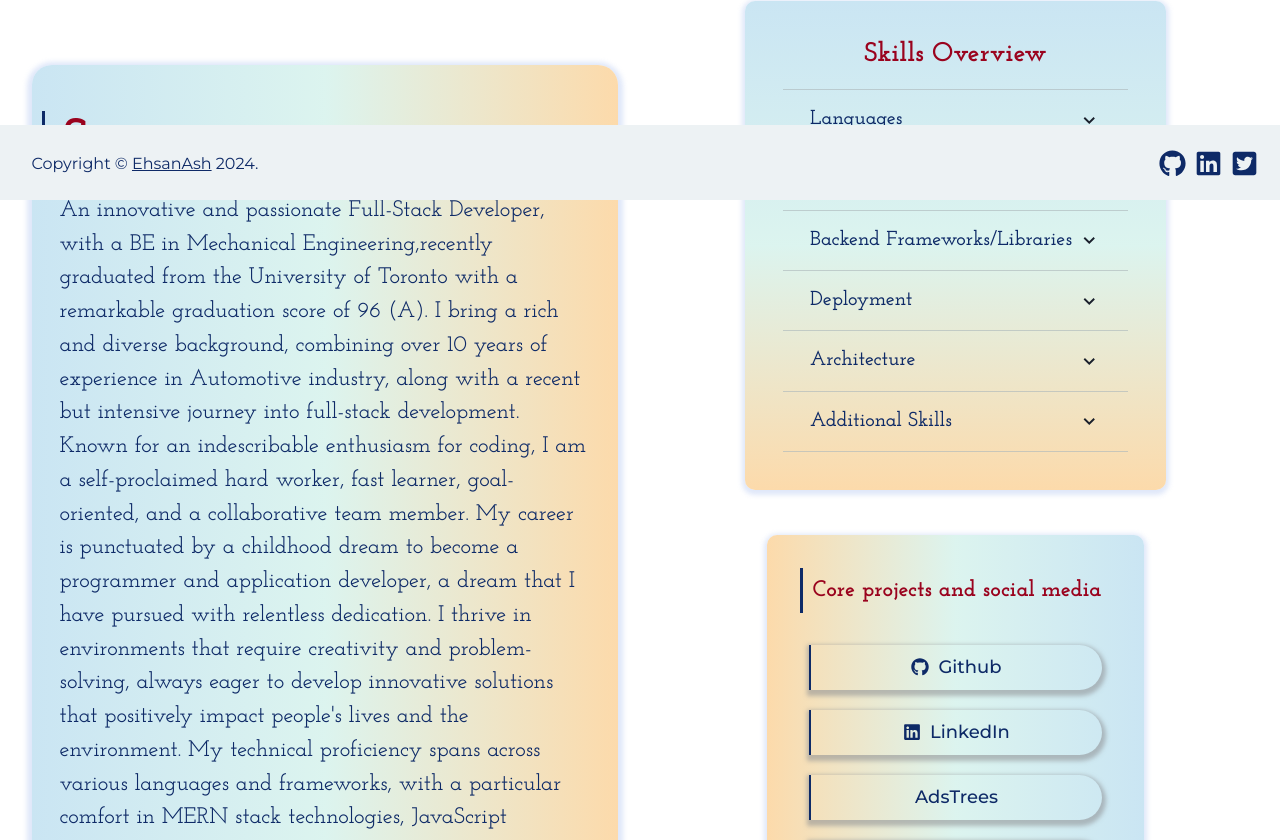
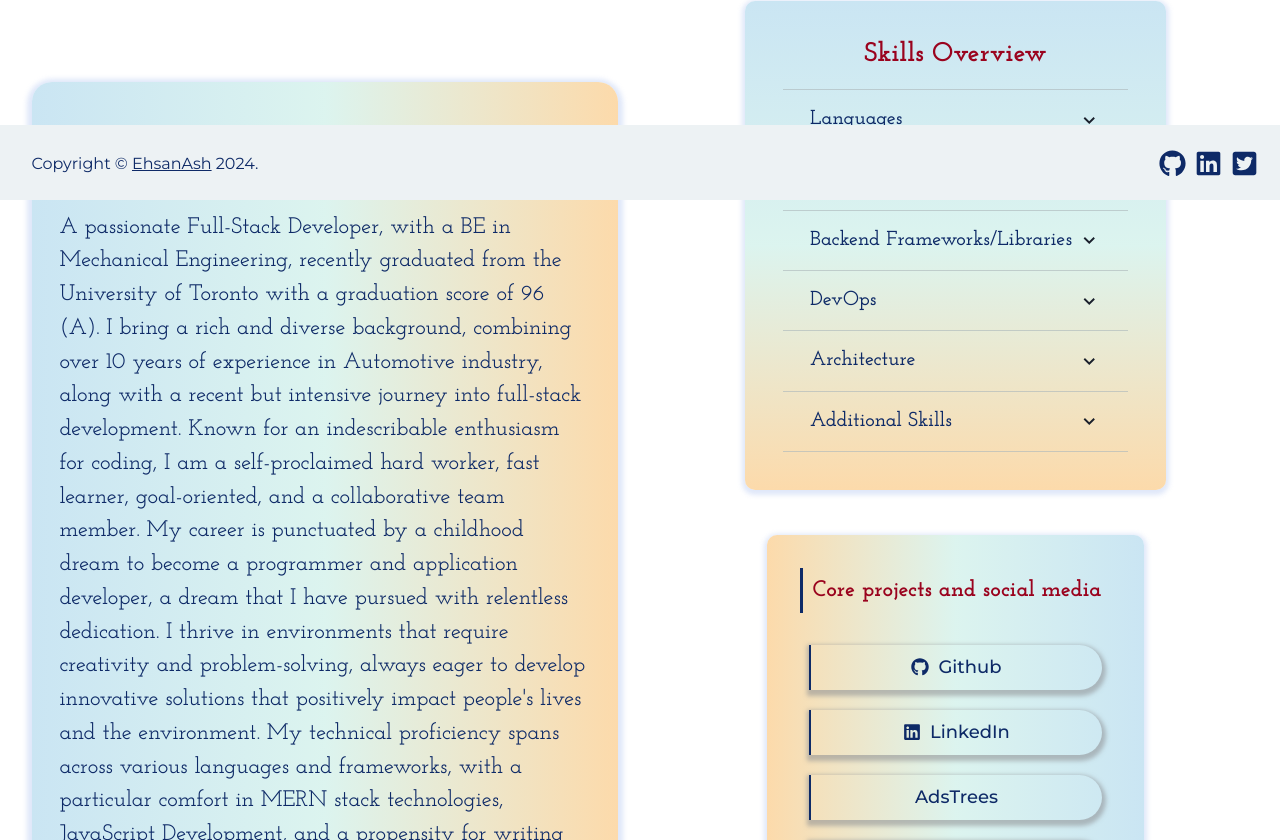
Before and after one commit to EhsanAsh/EhsanAsh-Portfolio, a React (Vite) app: page /portfolio in a window 1280 px wide. Shown: the part 600-1440 px from the top of the page. Built offline with nearby package versions, Linux system fonts and the light colour scheme; a web font is replaced by a local one.

Commit message:
fix: Update resume details, enhance skill list terminology, and refine portfolio summary

```diff
--- a/src/components/skillList/index.jsx
+++ b/src/components/skillList/index.jsx
@@ -27,7 +27,7 @@ import {
 	language,
 	frontend,
 	backend,
-	deploy,
+	devops,
 	architecture,
 	additional,
 } from '../../utils/listData';
@@ -110,7 +110,7 @@ const SkillList = () => {
 				{renderSkillSection('Languages', language)}
 				{renderSkillSection('Frontend Frameworks/Libraries', frontend)}
 				{renderSkillSection('Backend Frameworks/Libraries', backend)}
-				{renderSkillSection('Deployment', deploy)}
+				{renderSkillSection('DevOps', devops)}
 				{renderSkillSection('Architecture', architecture)}
 				{renderSkillSection('Additional Skills', additional)}
 			</Accordion>
--- a/src/pages/Portfolio.jsx
+++ b/src/pages/Portfolio.jsx
@@ -53,9 +53,9 @@ const Portfolio = () => {
 						Summary
 					</Heading>
 					<Text p={4}>
-						An innovative and passionate Full-Stack Developer, with a BE in
-						Mechanical Engineering,recently graduated from the University of
-						Toronto with a remarkable graduation score of 96 (A). I bring a rich
+						A passionate Full-Stack Developer, with a BE in
+						Mechanical Engineering, recently graduated from the University of
+						Toronto with a graduation score of 96 (A). I bring a rich
 						and diverse background, combining over 10 years of experience in
 						Automotive industry, along with a recent but intensive journey into
 						full-stack development. Known for an indescribable enthusiasm for
--- a/src/utils/listData.js
+++ b/src/utils/listData.js
@@ -159,7 +159,7 @@ const backend = [
 	},
 ];
 
-const deploy = [
+const devops = [
 	{
 		title: 'Deployment',
 		items: [
@@ -258,5 +258,5 @@ const additional = [
 
 // Exporting the data
 // =================================================================
-export { language, frontend, backend, deploy, architecture, additional };
+export { language, frontend, backend, devops, architecture, additional };
 // =================================================================
```
Also changed, not shown: 1 other file (tests, documents, lock files or other folders).
